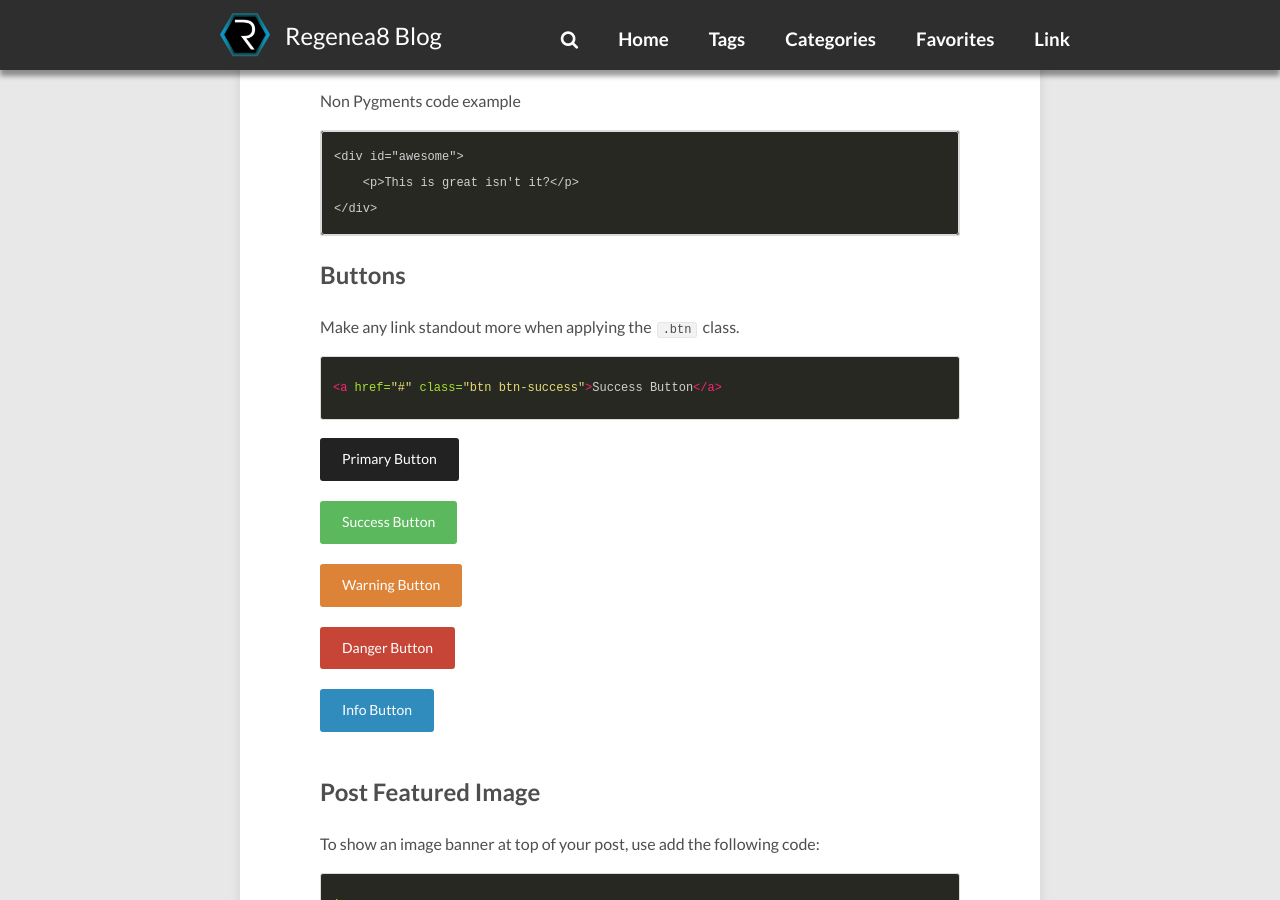
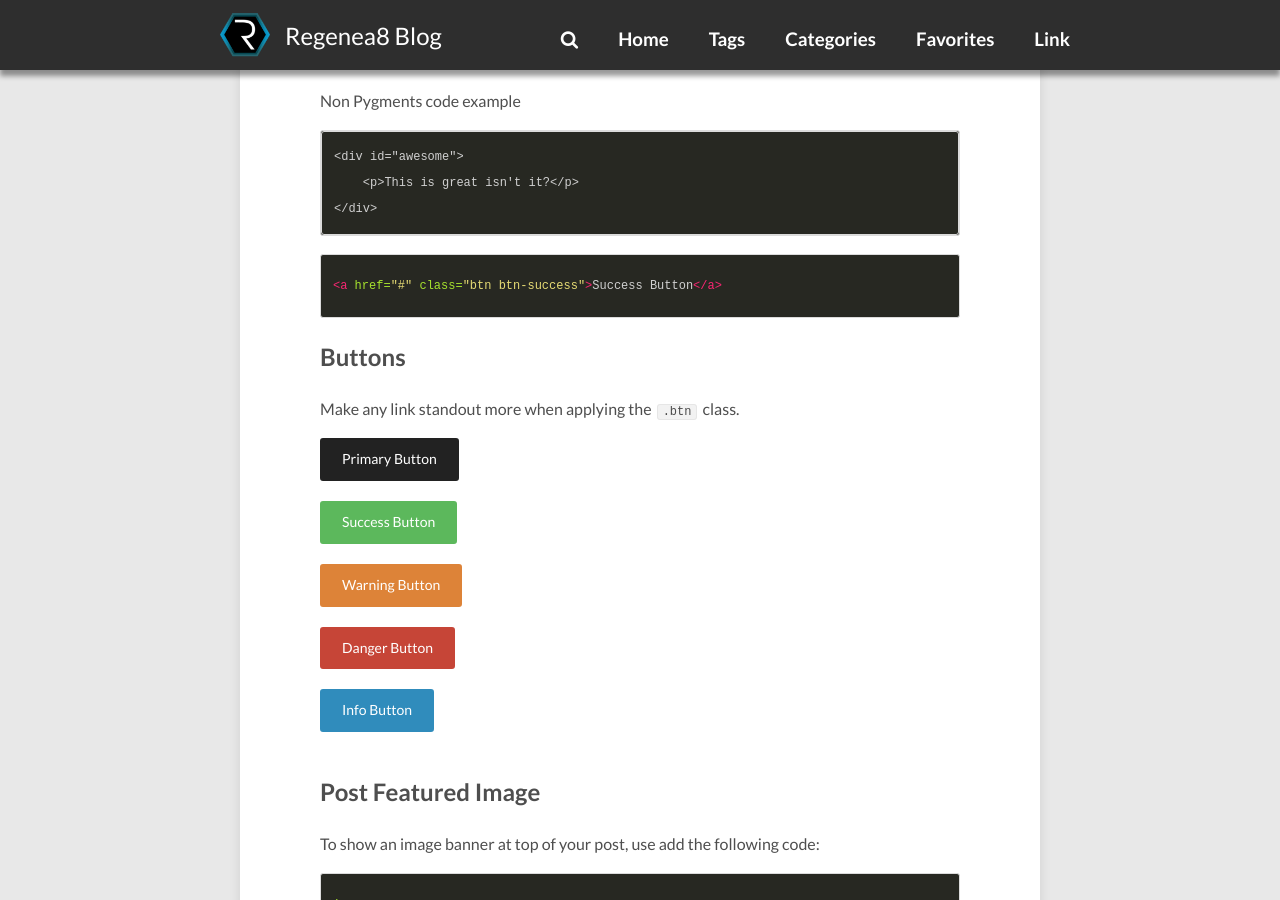
Before and after one commit to krpsh/regenea8.github.io, a Jekyll site: the page built from _posts/2017-03-31-test-sample.md, in a window 1280 px wide and 900 px high, scrolled down 2594 px. Built offline with Jekyll 4.4.1, drawn with Linux system fonts in a browser that asks for light colours; nearby versions of some CDN libraries; comment, search, counter and statistics services are not loaded.

Commit message:
Update 2017-03-31-test-sample.md

```diff
--- a/_posts/2017-03-31-test-sample.md
+++ b/_posts/2017-03-31-test-sample.md
@@ -89,13 +89,14 @@ Non Pygments code example
         <p>This is great isn't it?</p>
     </div>
 
+{% highlight html %}
+<a href="#" class="btn btn-success">Success Button</a>
+{% endhighlight %}
+
+
 ## Buttons
 
 Make any link standout more when applying the `.btn` class.
-
-{% highlight html %}
-<a href="#" class="btn btn-success">Success Button</a>
-{% endhighlight %}
 
 <div markdown="0"><a href="#" class="btn">Primary Button</a></div>
 <div markdown="0"><a href="#" class="btn btn-success">Success Button</a></div>
```
